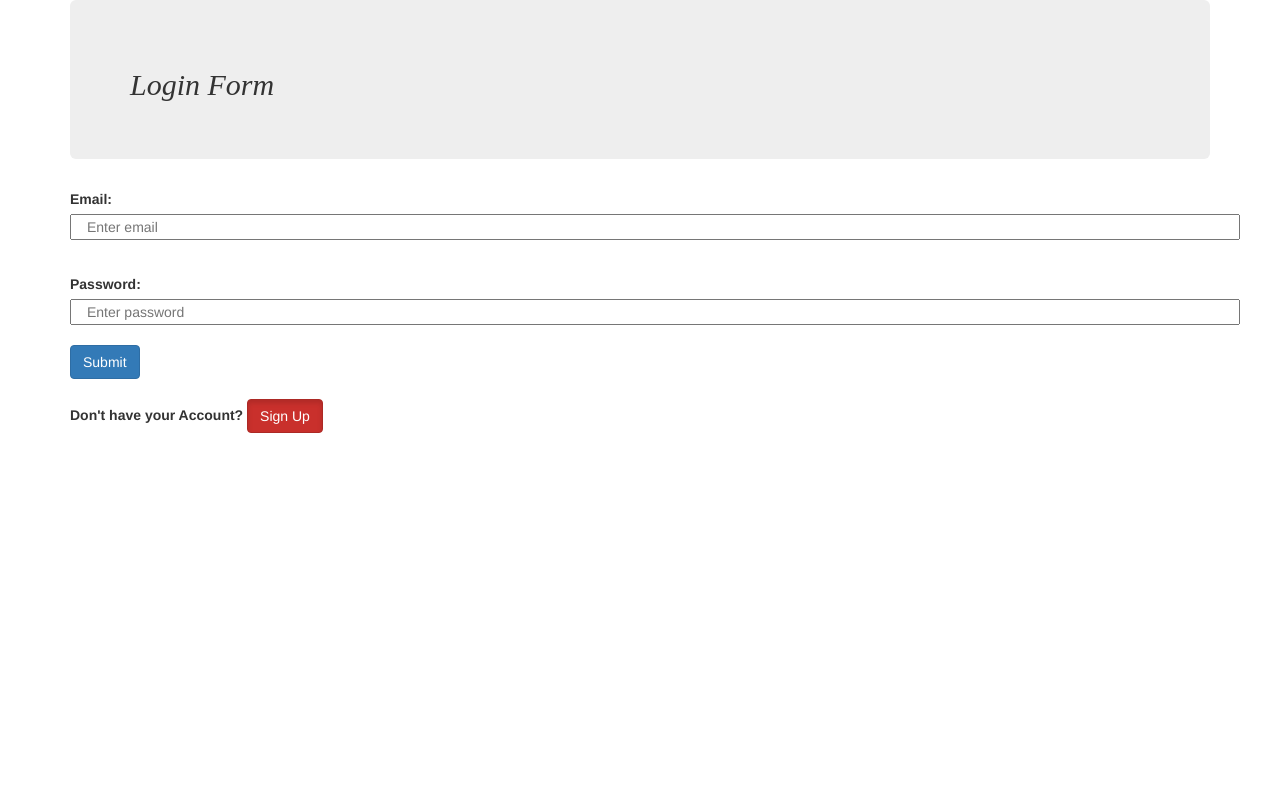
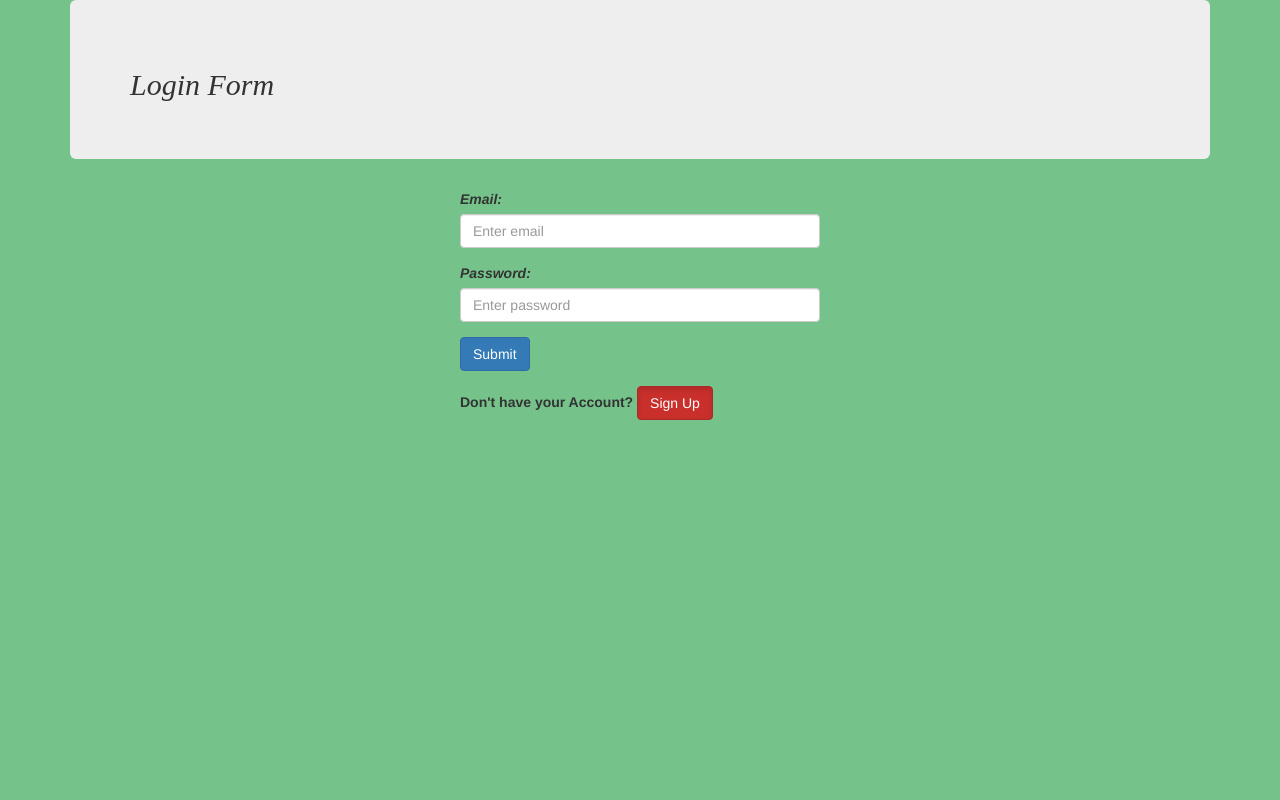
Before and after one commit to amandayal21/Task-1, a PHP site: page / in a window 1280 px wide. Run offline with PHP 8.4, Linux system fonts and the light colour scheme.

Commit message:
change rows

```diff
--- a/index.php
+++ b/index.php
@@ -3,36 +3,37 @@
 		<title> My First Task</title>
 		<link rel="stylesheet" type="text/css" href="bootstrap/css/bootstrap.css">
 	</head>
-<body>
+	<body style="background-color:#75C38A";>
 		<div class="container">
 			<div class="jumbotron">
-<h2 style="font-family:monotype corosiva;"><i>Login Form</i></h2></div></div>
+				<h2 style="font-family:monotype corosiva;"><i>Login Form</i>
+				</h2>
+			</div>
+
+			<div class="row">
+				<div class="col-md-4"></div>
+				<div class="col-md-4">
 					<form>
+    					<div class="form-group">
+      						<label for="email"><b><i>Email:  </i></b></label>
+      						<input type="email" class="form-control" id="email" placeholder="Enter email">
+					    </div>
+					    <div class="form-group">
 
-    <div class="container">
-    <div class="col-xs-0">
-      <label for="email">Email:</label>
+					        <label for="pwd"><b><i>Password:  </i></b></label>
 
-      <input type="email" class="container" id="email" placeholder="Enter email"></div></div>
-    </br>
+					      <input type="password" class="form-control" id="pwd" placeholder="Enter password">
+					    </div>
+					    <div class="form-group">
+					    	<button type="submit" class="btn btn-primary form-group">Submit</button></div>
+					    <div class="form-group">
+					    	<label for="pwd">Don't have your Account?</label>
+					    	<a href="#" class="btn btn-danger btn-DEFAULT active" role="button">Sign Up</a>
+					    </div>
 					 </form>
-<form>
-
-     <div class="container">
-     <div class="col-xs-0">
-      <label for="pwd">Password:</label>
-
-      <input type="password" class="container" id="pwd" placeholder="Enter password"></div></div>
-      </br>
-
-    <div class="container">
-    <button type="submit" class="btn btn-primary">Submit</button></br></br>
-    <label for="pwd">Don't have your Account?</label>
-    <a href="#" class="btn btn-danger btn-DEFAULT active" role="button">Sign Up</a></div>
-  </form>
-
-
-
+				</div>
+				<div class="col-md-4"></div>
+			</div>
 	</body>
 
 </html>
```
Lines whose indentation alone changed are shown as unchanged.
